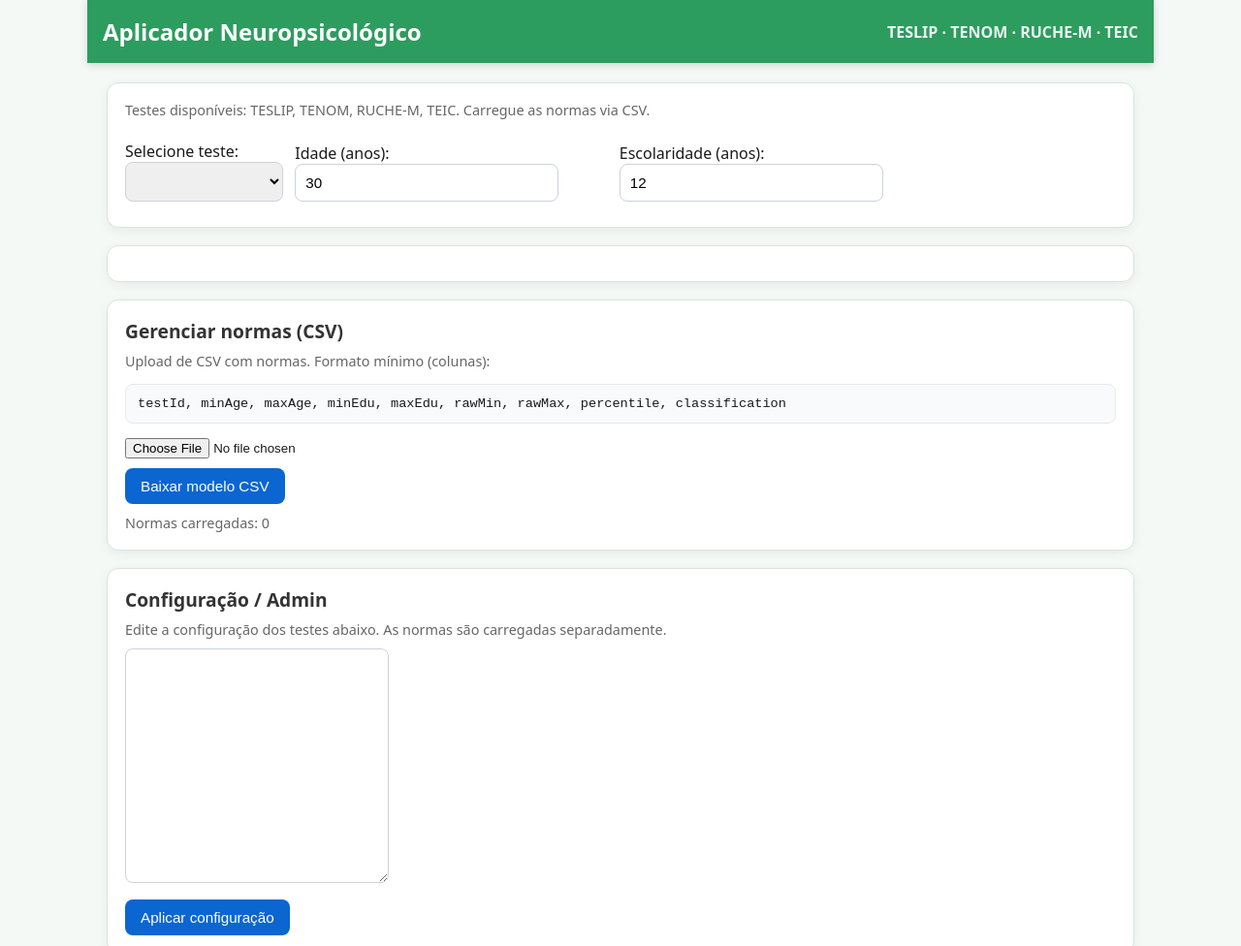
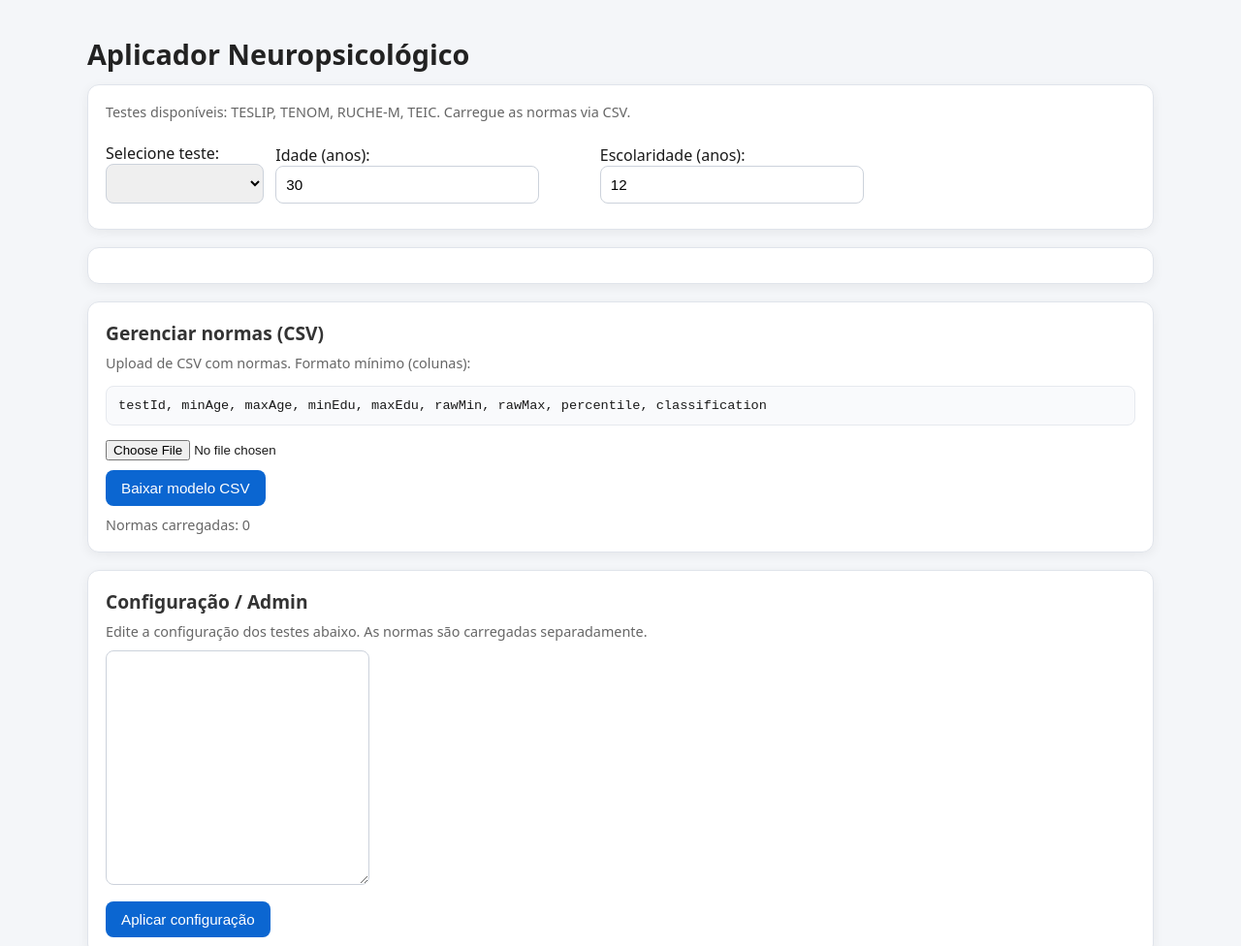
Before and after one commit to marcelomuril/aplicadorneuro, a plain HTML site: page index.html in a window 1280 px wide. Shown: the top 976 px of the page at 97% size. Drawn offline with Linux system fonts and the light colour scheme.

Commit message:
Update index.html

```diff
--- a/index.html
+++ b/index.html
@@ -6,44 +6,24 @@
 <title>Aplicador Neuropsicológico — Skeleton (TESLIP / TENOM / RUCHE-M / TEIC)</title>
 <style>
   :root{
-    --bg:#f4f9f6;
+    --bg:#f4f6f9;
     --card:#fff;
     --muted:#666;
     --primary:#0b66d1;
-    --accent:#2d9c5f;
-    --border:#d9e4dd;
+    --border:#e0e4eb;
   }
   body{
     font-family:system-ui,Roboto,Arial;
     background:var(--bg);
     color:#1a1a1a;
     max-width:1100px;
-    margin:0 auto;
-    padding:0;
+    margin:20px auto;
+    padding:16px;
   }
-  header{
-    background:var(--accent);
-    color:#fff;
-    padding:16px;
-    position:sticky;
-    top:0;
-    z-index:10;
-    box-shadow:0 2px 8px rgba(0,0,0,0.15);
-    display:flex;
-    align-items:center;
-    justify-content:space-between;
-  }
-  header h1{
-    margin:0;
-    font-size:1.5rem;
-  }
-  header .logo{
-    font-weight:bold;
-    font-size:1rem;
-    opacity:0.9;
-  }
-  main{
-    padding:20px;
+  h1{
+    margin:0 0 12px;
+    font-size:1.8rem;
+    color:#222;
   }
   h3{
     margin:0 0 8px;
@@ -106,11 +86,8 @@
 </style>
 </head>
 <body>
-  <header>
   <h1>Aplicador Neuropsicológico</h1>
-    <div class="logo">TESLIP · TENOM · RUCHE-M · TEIC</div>
-  </header>
-  <main>
+
   <div class="card">
     <div class="muted">Testes disponíveis: TESLIP, TENOM, RUCHE-M, TEIC. Carregue as normas via CSV.</div>
     <div style="margin-top:14px" class="row">
@@ -146,7 +123,6 @@
     <textarea id="configEditor" style="width:100%;height:220px;margin-top:10px;font-family:monospace;font-size:13px"></textarea>
     <div style="margin-top:12px"><button id="applyConfig">Aplicar configuração</button></div>
   </div>
-  </main>
 
 <script>
 // (script permanece igual à versão anterior)
```
Lines whose indentation alone changed are shown as unchanged.
